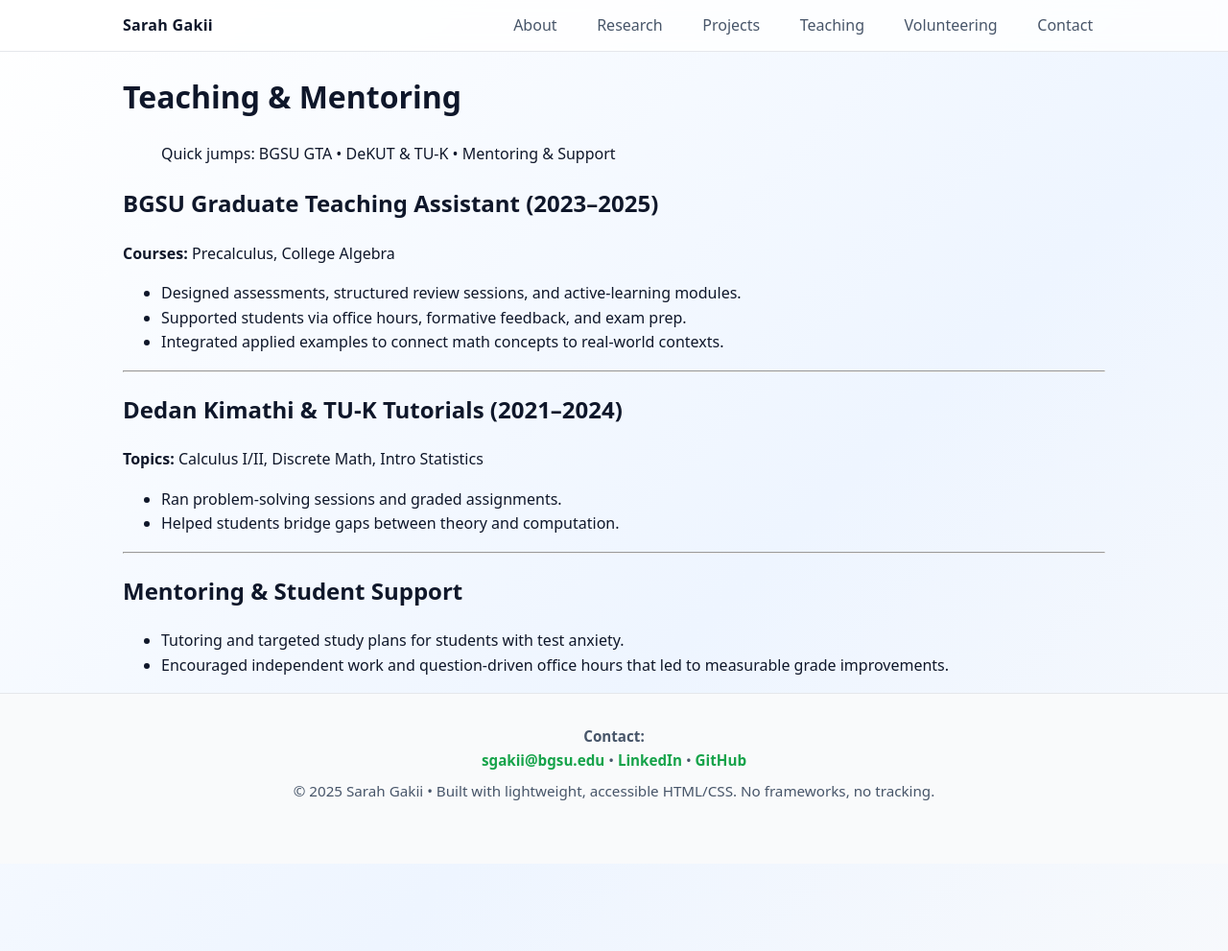
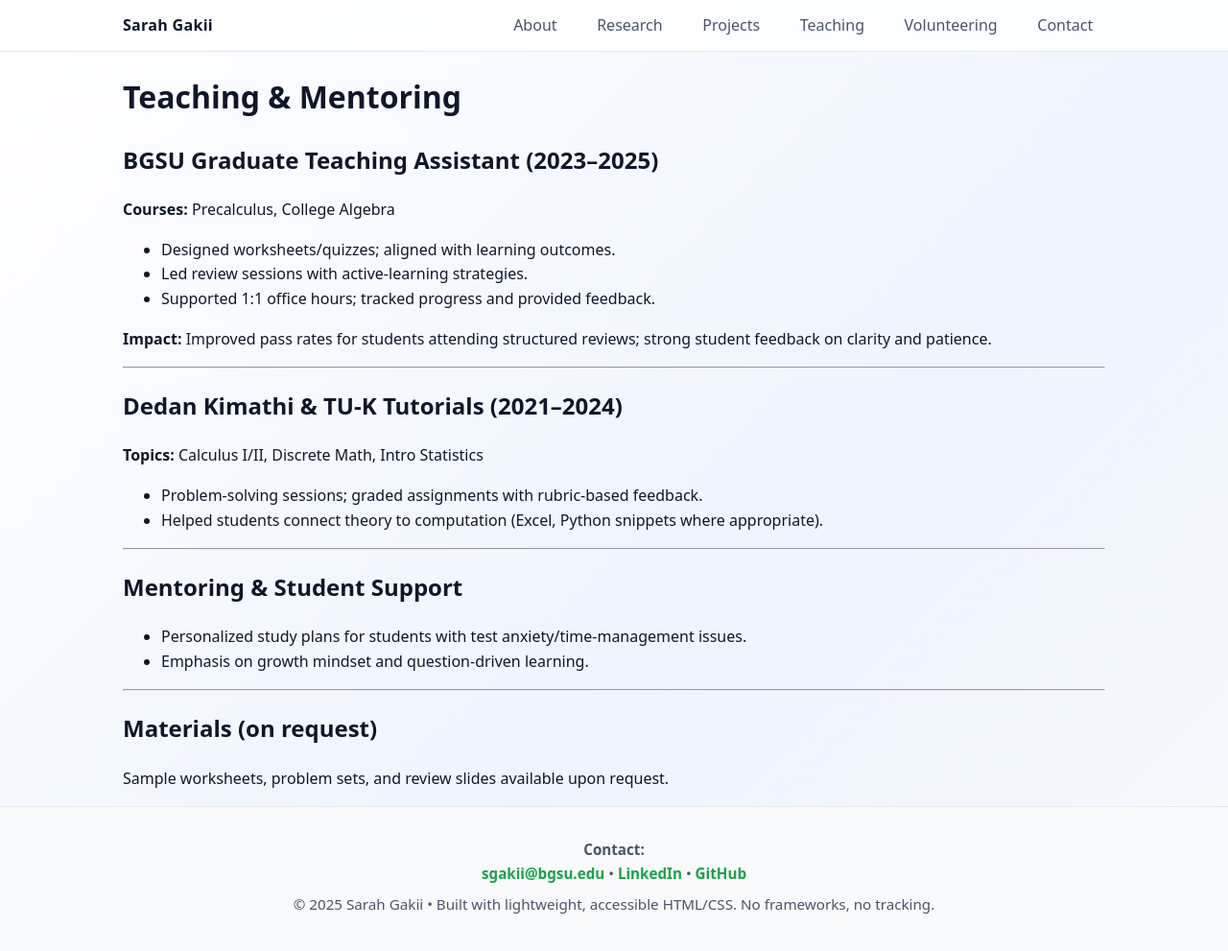
Before and after one commit to SARAH-GAKII/sarah-gakii.github.io, a Jekyll site: the page built from teaching.md, in a window 1280 px wide and 1018 px high. Shown: the top 991 px of the window at 96% size. Built offline with Jekyll 4.4.1, drawn with Linux system fonts in a browser that asks for light colours.

Commit message:
Update teaching.md

```diff
--- a/teaching.md
+++ b/teaching.md
@@ -5,23 +5,28 @@ title: Teaching
 
 # Teaching & Mentoring
 
-> Quick jumps: [BGSU GTA](#bgsu-graduate-teaching-assistant-2023–2025) • [DeKUT & TU-K](#dedan-kimathi--tu-k-tutorials-2021–2024) • [Mentoring & Support](#mentoring--student-support)
-
 ## BGSU Graduate Teaching Assistant (2023–2025)
 **Courses:** Precalculus, College Algebra
-- Designed assessments, structured review sessions, and active-learning modules.
-- Supported students via office hours, formative feedback, and exam prep.
-- Integrated applied examples to connect math concepts to real-world contexts.
+- Designed worksheets/quizzes; aligned with learning outcomes.
+- Led review sessions with active-learning strategies.
+- Supported 1:1 office hours; tracked progress and provided feedback.
+
+**Impact:** Improved pass rates for students attending structured reviews; strong student feedback on clarity and patience.
 
 ---
 
 ## Dedan Kimathi & TU-K Tutorials (2021–2024)
 **Topics:** Calculus I/II, Discrete Math, Intro Statistics
-- Ran problem-solving sessions and graded assignments.
-- Helped students bridge gaps between theory and computation.
+- Problem-solving sessions; graded assignments with rubric-based feedback.
+- Helped students connect theory to computation (Excel, Python snippets where appropriate).
 
 ---
 
 ## Mentoring & Student Support
-- Tutoring and targeted study plans for students with test anxiety.
-- Encouraged independent work and question-driven office hours that led to measurable grade improvements.
+- Personalized study plans for students with test anxiety/time-management issues.
+- Emphasis on growth mindset and question-driven learning.
+
+---
+
+## Materials (on request)
+Sample worksheets, problem sets, and review slides available upon request.
```
